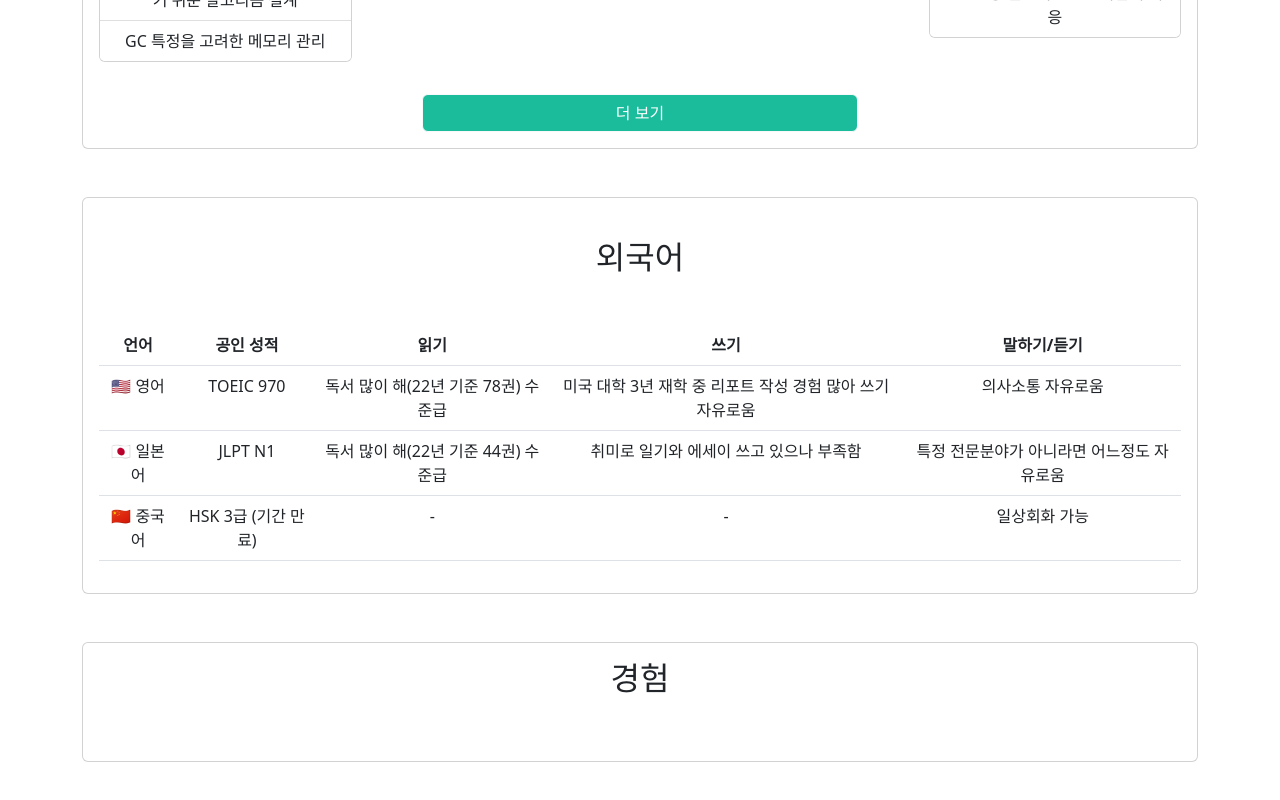
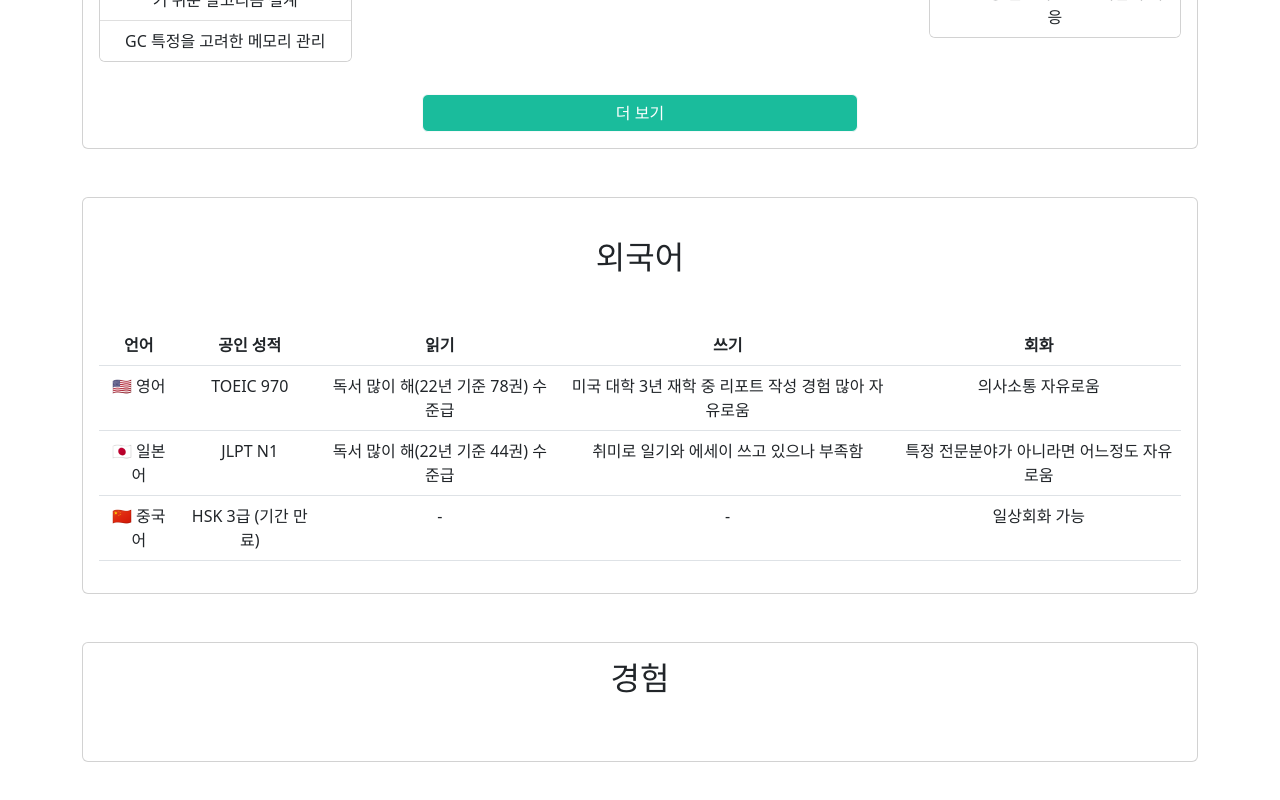
Before and after one commit to jinkyumpark/jinkyumpark, a React (Create React App) app: page /resume in a window 1280 px wide. Shown: the part 1504-2304 px from the top of the page. Built offline with nearby package versions, Linux system fonts and the light colour scheme.

Commit message:
refactor language data

```diff
--- a/src/data/profile.js
+++ b/src/data/profile.js
@@ -6,5 +6,31 @@ export const profile = {
 
     항상 어떻게 하면 더 읽기 쉬운 코드를 쓸 수 있을까 고민하고 습관적으로 refactoring합니다.
     `,
-    experiences: [],
+    experience: [],
+    language: [
+        {
+            id: 1,
+            name: '🇺🇸 영어',
+            score: 'TOEIC 970',
+            reading: '독서 많이 해(22년 기준 78권) 수준급',
+            writing: '미국 대학 3년 재학 중 리포트 작성 경험 많아 자유로움',
+            talking: '의사소통 자유로움',
+        },
+        {
+            id: 2,
+            name: '🇯🇵 일본어',
+            score: 'JLPT N1',
+            reading: '독서 많이 해(22년 기준 44권) 수준급',
+            writing: '취미로 일기와 에세이 쓰고 있으나 부족함',
+            talking: '특정 전문분야가 아니라면 어느정도 자유로움',
+        },
+        {
+            id: 3,
+            name: '🇨🇳 중국어',
+            score: 'HSK 3급 (기간 만료)',
+            reading: '-',
+            writing: '-',
+            talking: '일상회화 가능',
+        },
+    ],
 };
--- a/src/resume/Language.js
+++ b/src/resume/Language.js
@@ -1,5 +1,6 @@
 import React from 'react';
 import { Card, Table } from 'react-bootstrap';
+import { profile } from '../data/profile';
 
 const Language = () => {
     return (
@@ -14,37 +15,22 @@ const Language = () => {
                             <th>공인 성적</th>
                             <th>읽기</th>
                             <th>쓰기</th>
-                            <th>말하기/듣기</th>
+                            <th>회화</th>
                         </tr>
                     </thead>
 
                     <tbody>
-                        <tr>
-                            <td>🇺🇸 영어</td>
-                            <td>TOEIC 970</td>
-                            <td>독서 많이 해(22년 기준 78권) 수준급</td>
-                            <td>
-                                미국 대학 3년 재학 중 리포트 작성 경험 많아 쓰기
-                                자유로움
-                            </td>
-                            <td>의사소통 자유로움</td>
-                        </tr>
-
-                        <tr>
-                            <td>🇯🇵 일본어</td>
-                            <td>JLPT N1</td>
-                            <td>독서 많이 해(22년 기준 44권) 수준급</td>
-                            <td>취미로 일기와 에세이 쓰고 있으나 부족함</td>
-                            <td>특정 전문분야가 아니라면 어느정도 자유로움</td>
-                        </tr>
-
-                        <tr>
-                            <td> 🇨🇳 중국어</td>
-                            <td>HSK 3급 (기간 만료)</td>
-                            <td>-</td>
-                            <td>-</td>
-                            <td>일상회화 가능</td>
-                        </tr>
+                        {profile.language.map((lang) => {
+                            return (
+                                <tr>
+                                    <td>{lang.name}</td>
+                                    <td>{lang.score}</td>
+                                    <td>{lang.reading}</td>
+                                    <td>{lang.writing}</td>
+                                    <td>{lang.talking}</td>
+                                </tr>
+                            );
+                        })}
                     </tbody>
                 </Table>
             </Card.Body>
```
